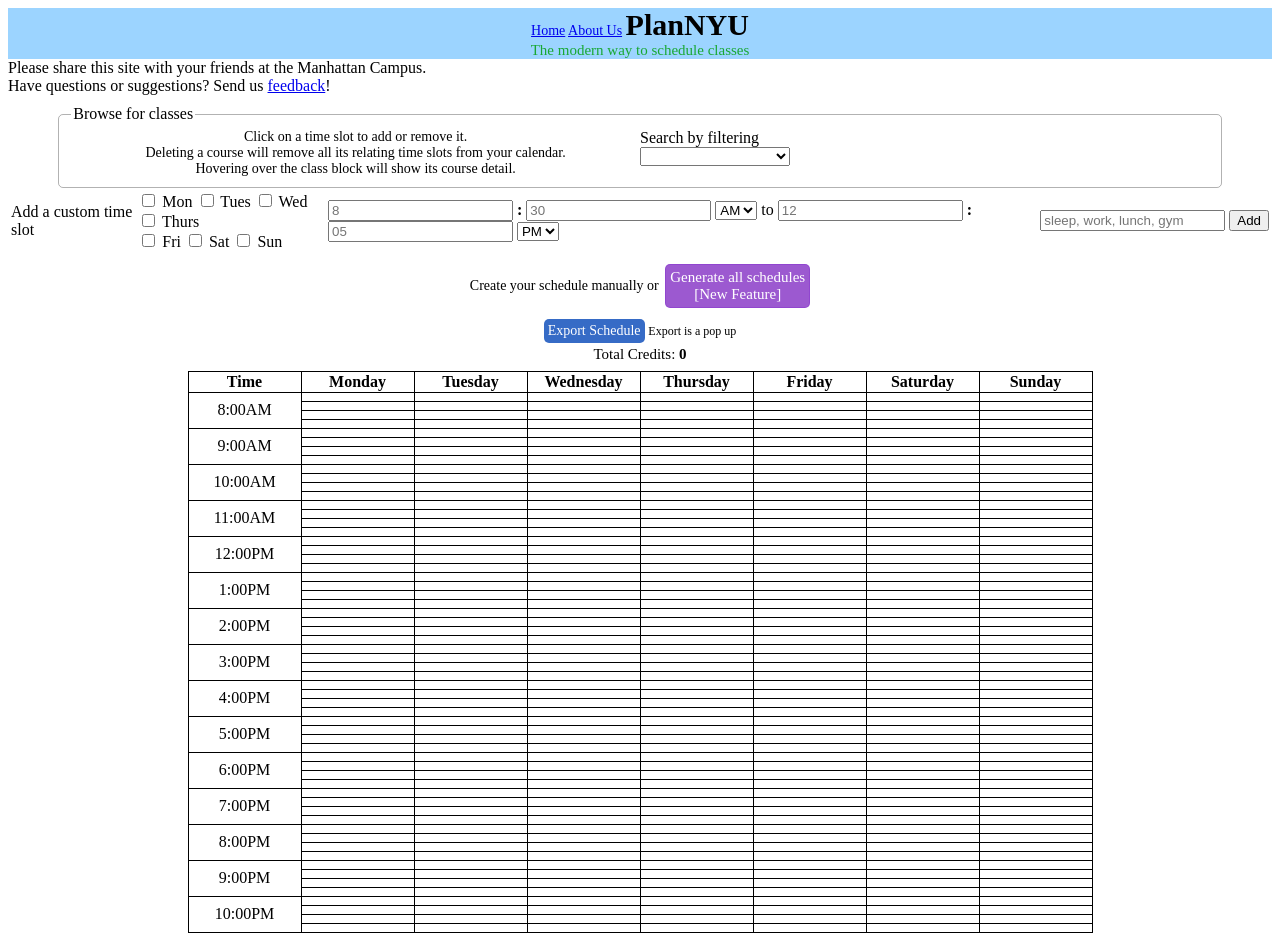
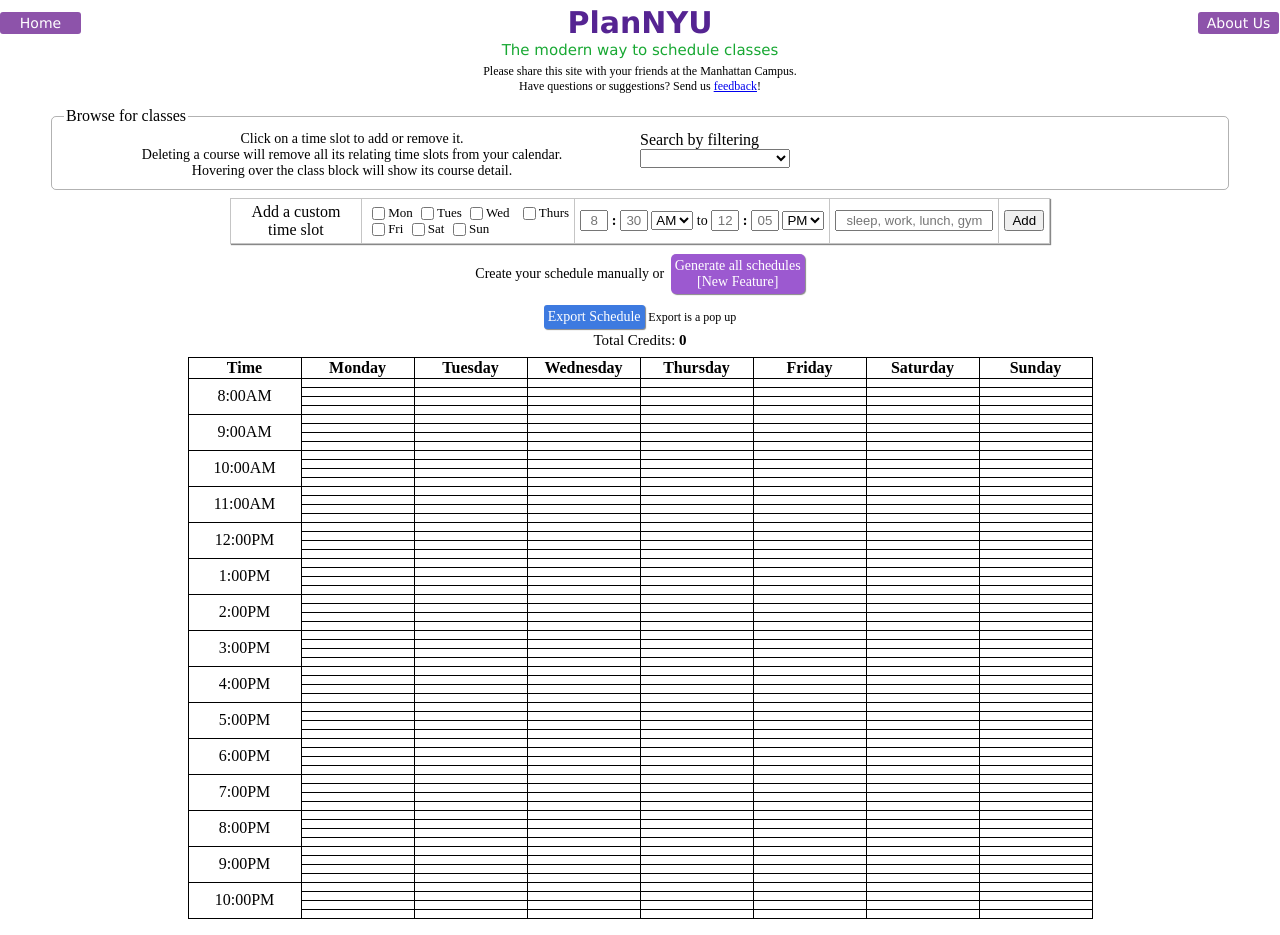
Before and after one commit to Skycocoo/PlanNYU, a plain HTML site: page FrontEnd/schedule.html in a window 1280 px wide. Shown: the top 935 px of the page. Drawn offline with Linux system fonts and the light colour scheme; no server answers.

Commit message:
Added updated index.css

```diff
--- a/FrontEnd/index.css
+++ b/FrontEnd/index.css
@@ -1,14 +1,40 @@
 html, body {
 	min-width: 800px;
 	height: 1000px;
+   padding: 0;
+   margin: 0;
 }
 
 header {
-	background: #9CD4FF;
+	/*background: #E3E3E3;*/
 	text-align: center;
-	font-size: 14px;
+   width: 100%;
+   font-family: "Lucida Sans Unicode", "Lucida Grande", sans-serif;
+   color: rgb(85, 36, 146);
+   position: relative;
+   padding-bottom: 5px;
+   padding-top: 5px;
 }
 
+#anno {
+   margin-bottom: 3px;
+   font-size: 12px;
+   text-align: center;
+   display: block;
+}
+
+.linkToPgs {
+   padding: 3px;
+   position: absolute;
+   top: 12px;
+   background: #8D53AA;
+   font-size: 14px;
+   width: 75px;
+   color: #FFFFFF;
+   border-radius: 3px;
+   display: block;
+   text-decoration: none;
+}
 /*#logs {
 	position: fixed;
 	top: 100px;
@@ -123,6 +149,60 @@
    display: none;
 }
 
+#customBlock {
+   text-align: center;
+   border-collapse: collapse;
+   margin-left: auto;
+   margin-right: auto;
+   margin-top: 8px;
+   box-shadow: 1px 1px 1px #888888;
+}
+
+#customBlock td {
+   border: 1px solid #C5C5C5;
+   padding-left: 5px;
+   padding-right: 5px;
+}
+
+#customBlockTitle {
+   font-size: 16px;
+   width: 120px;
+}
+
+#dayCheckBox {
+   font-size: 13px;
+   text-align: left;
+}
+
+#dayCheckBox span {
+   margin-left: 5px;
+}
+
+#dayCheckBox input {
+   padding: 0;
+   margin: 0;
+   vertical-align: middle;
+}
+
+#customTime {
+   font-size: 14px;
+}
+
+#customTime input {
+   text-align: center;
+   width: 20px;
+}
+
+#customName {
+   height: 42px;
+}
+
+#customName input {
+   text-align: center;
+   width: 150px;
+   font-size: 13px;
+}
+
 #cart {
 	width: 100%;
 	margin-top: 10px;
@@ -151,7 +231,7 @@
 .items {
 	cursor: pointer;
 	float: left;
-	width: 160px;
+	width: 175px;
 	margin-left: 35px;
 	position: relative;
 	border: 1px solid rgba(0, 0, 0, 0.3);
@@ -172,6 +252,7 @@
 	padding: 0;
 	margin: 0;
 	list-style-type: none;
+   max-height: 300px;
 	/*border: 1px solid rgba(0, 0, 0, 0.3);*/
 }
 
@@ -228,13 +309,13 @@
 	border-radius: 5px;
 	color: white;
 	background: #9c59d0;
-	font-size: 15px;
-	cursor: default;
+	font-size: 14px;
+	cursor: pointer;
 	display: inline-block;
 	vertical-align: middle;
 	margin-left: 3px;
-	border: 1px solid rgba(136,52,208,0.5);
 	text-decoration: none;
+   box-shadow: 1px 1px 1px #888888;
 }
 
 .schedule-interact-button:hover a{
@@ -243,13 +324,15 @@
 
 #calendar {
 	position: relative;
-	margin-bottom: 50px;
+	margin-bottom: 25px;
    margin-top: 8px;
    z-index: 1;
 }
 
 #class-detail, table {
-	/*float: left;*/
+	/*float: left;
+
+   */
 }
 
 #class-detail {
@@ -316,27 +399,52 @@
 	background: yellow;
 }
 
+#gScheds {
+   margin-bottom: 40px;
+}
+
 #generate {
-
-
+   margin-bottom: 40px;
 }
 
 #gen-message {
-	font-size: 20px;
-	text-align: center;
+   margin-top: 8px;
+	font-size: 13px;
 	display: block;
+   text-align: center;
 }
 
 .tables-cont {
 	float: left;
 	margin-left: 30px;
-	margin-top: 50px;
+	margin-top: 15px;
+   width: 46%;
 }
 
 .tables-title {
-	text-align: center;
-	display: block;
-	font-size: 18px;
+	font-size: 16px;
+}
+
+.divContGenerate {
+   text-align: center;
+   margin-bottom: 5px;
+}
+
+.hideSched {
+   cursor: pointer;
+   background: #D44949;
+   border: 1px solid #D34949;
+   border-radius: 5px;
+   color: #FFFFFF;
+   padding-left: 4px;
+   padding-right: 4px;
+   padding-bottom: 3px;
+   padding-top: 3px;
+   font-size: 14px;
+}
+
+.hideSched:hover {
+   background: #E05858;
 }
 
 #generate table {
@@ -351,36 +459,46 @@
 }
 
 #generate td {
-	width: 75px;
-	height: 10px;
+	width: 80px;
+	height: 5px;
 	text-align: center;
 	border: 1px solid black;
-	font-size: 10px;
+	font-size: 12px;
 }
 
-#generate td:first-child {
-	font-size: 16px;
+#noGenerate {
+   margin-top: 15px;
+   text-align: center;
+   font-size: 20px;
+}
+
+.totalClassGen {
+   display: inline-block;
+   margin-top: 3px;
+   font-size: 13px;
 }
 
 /*#imgCalendar {
-   text-align: center;
+   text-a1337lign: center;
 }
 
 #spanImg {
+   nope go back
    font-size: 14px;
    margin-bottom: 3px;
 }
 */
 #spanImgInfo {
-   background: rgb(54,107,198);
+   background: rgb(61, 122, 224);
    padding: 4px;
-   border-radius: 5px;
+   border-radius: 3px;
    color: white;
    font-size: 14px;
    cursor: pointer;
    display: inline-block;
    margin-top: 3px;
    margin-bottom: 3px;
+   box-shadow: 1px 1px 1px #888888;
 }
 
 #spanImgInfo:hover {
```
